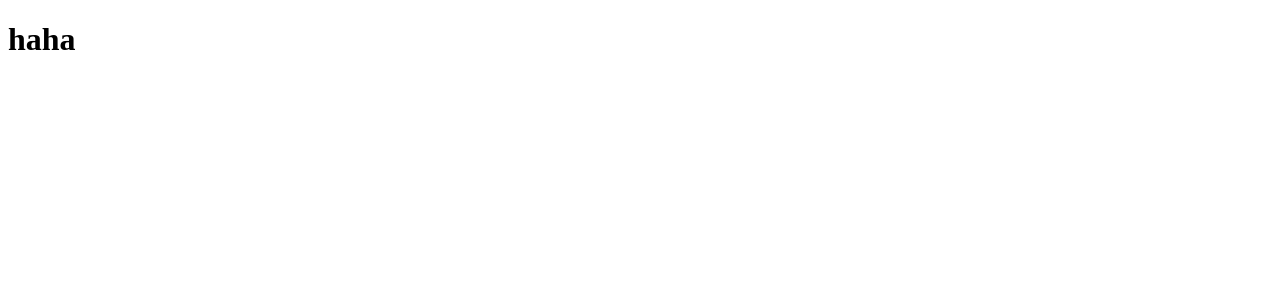
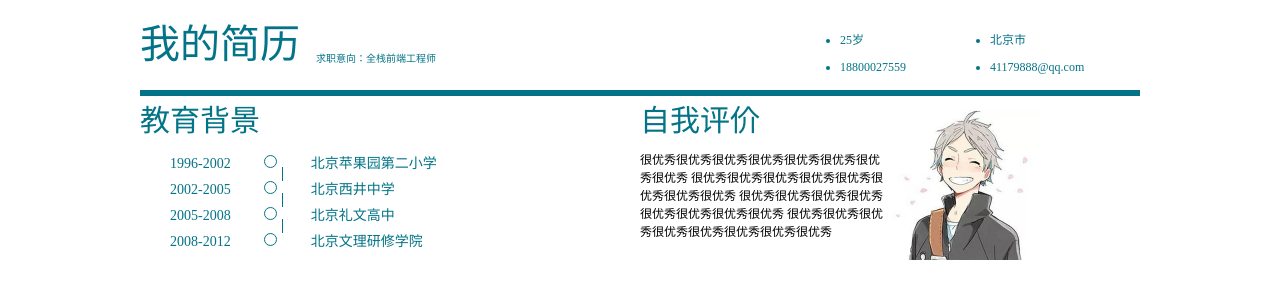
Before and after one commit to BabyWYQ/b.github.io, a plain HTML site: page index.html in a window 1280 px wide. Drawn offline with Linux system fonts and the light colour scheme.

Commit message:
add index.html

```diff
--- a/index.html
+++ b/index.html
@@ -2,9 +2,38 @@
 <html lang="en">
 <head>
     <meta charset="UTF-8">
-    <title>Title</title>
+    <link rel="stylesheet" type="text/css" href="style.css">
+    <title>简历</title>
 </head>
 <body>
-<h1>haha</h1>
+<header>
+    <div id="head">
+        <p>我的简历</p>
+        <span>求职意向：全栈前端工程师</span>
+        <ul>
+            <li>25岁</li>
+            <li>北京市</li>
+            <li>18800027559</li>
+            <li>41179888@qq.com</li>
+        </ul>
+    </div>
+    <div id="education">
+        <p>教育背景</p>
+        <ul>
+            <li>1996-2002 <i></i> 北京苹果园第二小学</li>
+            <li>2002-2005 <i></i> 北京西井中学<span></span></li>
+            <li>2005-2008 <i></i> 北京礼文高中<span></span></li>
+            <li>2008-2012 <i></i> 北京文理研修学院<span></span></li>
+        </ul>
+    </div>
+    <div id="evaluate">
+        <p>自我评价</p>
+        <span>很优秀很优秀很优秀很优秀很优秀很优秀很优秀很优秀
+        很优秀很优秀很优秀很优秀很优秀很优秀很优秀很优秀
+        很优秀很优秀很优秀很优秀很优秀很优秀很优秀很优秀
+        很优秀很优秀很优秀很优秀很优秀很优秀很优秀很优秀</span>
+        <img src="1.jpg" alt="照片">
+    </div>
+</header>
 </body>
 </html>
--- a/style.css
+++ b/style.css
@@ -1 +1,104 @@
-body{}
+*{
+    margin: 0;
+    padding: 0;
+    font-size: 12px;
+}
+a{
+    text-decoration: none;
+}
+header{
+    width: 1000px;
+    height:280px;
+    margin: 0 auto;
+}
+#head{
+    width: 1000px;
+    height: 90px;
+    border-bottom: 6px solid #037487;
+    overflow: hidden;
+}
+#head p{
+    float:left ;
+    font-size: 40px;
+    line-height: 90px;
+    color: #037487;
+}
+#head span{
+    width: 180px;
+    height: 20px;
+    float: left;
+    font-size: 10px;
+    margin: 50px 0 0 16px;
+    color: #037487;
+}
+#head ul{
+    float: right;
+    width: 300px;
+    height: 80px;
+    margin-top: 30px;
+}
+#head ul li{
+    width: 150px;
+    height: 30px;
+    color: #037487;
+    float: left;
+}
+#education{
+    width: 500px;
+    height: 180px;
+    float: left;
+}
+#education p{
+    font-size:30px ;
+    color: #037487;
+}
+#education ul{
+    list-style: none;
+    margin-left: 30px;
+}
+#education ul li{
+    width: 500px;
+    height: 14px;
+    color: #037487;
+    position: relative;
+    font-size: 14px;
+    margin-top: 12px;
+}
+#education ul li i{
+    display: inline-block;
+    width: 11px;
+    height: 11px;
+    border: 1px solid #037487;
+    border-radius: 50%;
+    margin: 2px 30px 0 30px;
+}
+#education ul li span{
+    display: block;
+    height: 14px;
+    width: 1px;
+    background-color: #037487;
+    position: absolute;
+    top: -11px;
+    left: 112px;
+}
+#evaluate{
+    width: 500px;
+    height: 180px;
+    float: left;
+}
+#evaluate p{
+    font-size: 30px;
+    color: #037487;
+}
+#evaluate span{
+    float: left;
+    width: 250px;
+    height: 150px;
+    margin-top: 10px;
+}
+#evaluate img{
+    height: 150px;
+    width: 150px;
+    float: left;
+    margin-top: -30px;
+}
```
Also changed, not shown: 1.jpg (added).
